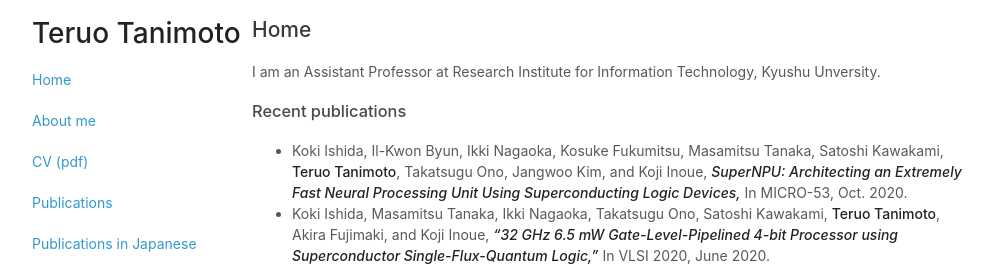
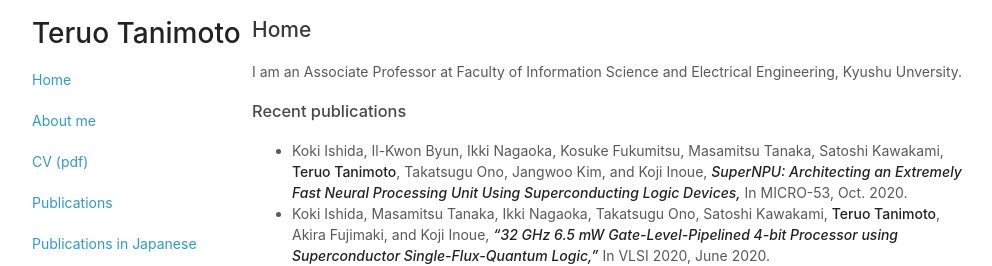
Before and after one commit to teruo41/teruo41.github.io, a Jekyll site: the page built from index.md, in a window 1280 px wide. Shown: the top 266 px of the page, without its empty margins (138-1130 px from the left). Built offline with Jekyll 4.4.1, drawn with Linux system fonts in a browser that asks for light colours.

Commit message:
Update index.md

```diff
--- a/index.md
+++ b/index.md
@@ -5,7 +5,7 @@ title: Home
 
 ## Home
 
-I am an Assistant Professor at Research Institute for Information Technology, Kyushu Unversity.
+I am an Associate Professor at Faculty of Information Science and Electrical Engineering, Kyushu Unversity.
 
 ### Recent publications
   - Koki Ishida, Il-Kwon Byun, Ikki Nagaoka, Kosuke Fukumitsu, Masamitsu Tanaka, Satoshi Kawakami, __Teruo Tanimoto__, Takatsugu Ono, Jangwoo Kim, and Koji Inoue,
```
